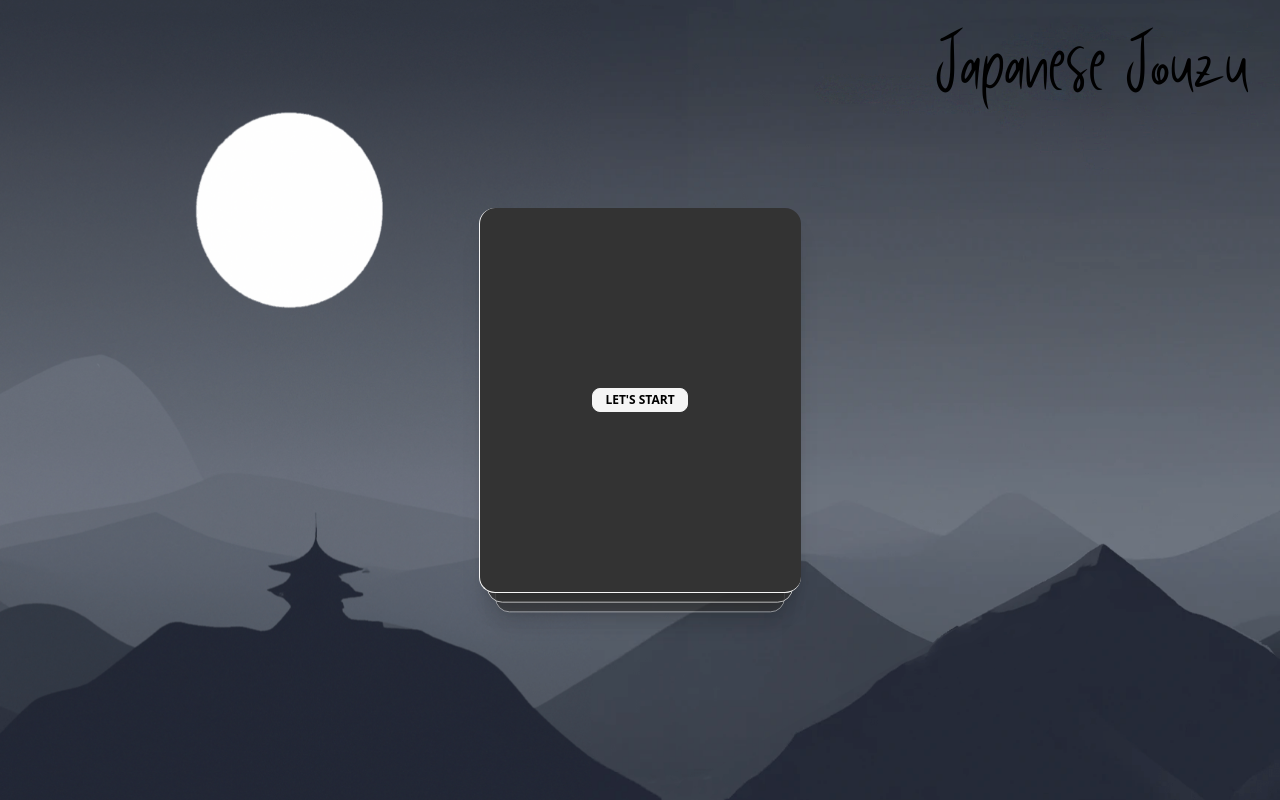
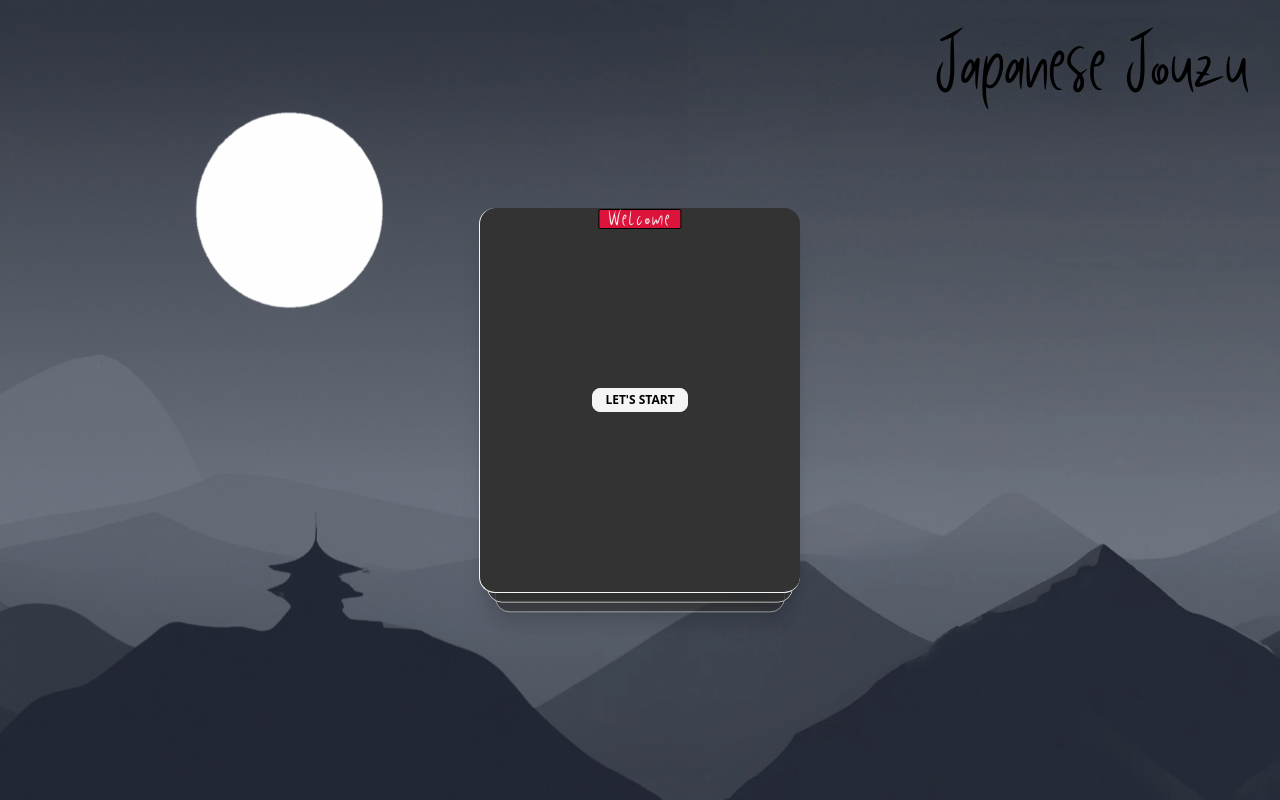
Before and after one commit to VICTORVICKIE/japanese-jouzu, a SvelteKit app: page / in a window 1280 px wide. Built offline with nearby package versions, Linux system fonts and the light colour scheme.

Commit message:
added: badge indicator

```diff
--- a/src/lib/components/KanaCard.svelte
+++ b/src/lib/components/KanaCard.svelte
@@ -1,11 +1,11 @@
 <script lang="ts">
     import { japanese } from '$lib/assets/data/kana'
     import Controller from '$lib/components/Controller.svelte'
-    import { get_kana, type State } from '$lib/utils'
+    import type { Kana, State } from '$lib/utils'
 
     export let state: State
     export let idx: number
-    let kana = get_kana(idx)
+    export let kana: Kana
     $: example = japanese[kana][idx]?.example ?? { word: '', romanji: '', meaning: '' }
 
     async function trigger_audio() {
@@ -30,7 +30,7 @@
                     <svelte:component
                         this={moji.default}
                         height="224"
-                        --visibilty={state.stroke_order}
+                        --visibility={state.stroke_order}
                     />
                     <!-- svelte-ignore empty-block -->
                     {#if state.autoplay_audio}
--- a/src/routes/+page.svelte
+++ b/src/routes/+page.svelte
@@ -2,7 +2,7 @@
     import About from '$lib/components/About.svelte'
     import KanaCard from '$lib/components/KanaCard.svelte'
     import Settings from '$lib/components/Settings.svelte'
-    import type { State } from '$lib/utils'
+    import { get_kana, type State } from '$lib/utils'
 
     let state: State = {
         start: false,
@@ -15,6 +15,7 @@
 
     let show_about = false
     let idx = 1
+    $: kana = get_kana(idx)
     const bg_class = 'lg:bg-[url("/images/bg.webp")] bg-[url("/images/bg-sm.webp")]'
 </script>
 
@@ -25,13 +26,27 @@
     <Settings bind:state bind:show_about />
     <div class="hero-content text-center">
         <div class="stack">
-            <div class="card bg-base-100 border-b border-l border-neutral shadow-xl">
-                {#if show_about}
-                    <About bind:show_about />
-                {:else}
-                    <KanaCard bind:state bind:idx />
-                {/if}
+            <div class="indicator">
+                <span
+                    class="indicator-item indicator-top text-xl indicator-center mt-[0.66rem] rounded-sm badge bg-primary border font-['wasabi'] tracking-widest border-black text-primary-content select-none"
+                >
+                    {#if state.start && !show_about}
+                        {kana.charAt(0).toUpperCase() + kana.slice(1)}
+                    {:else if show_about}
+                        About Us
+                    {:else}
+                        Welcome
+                    {/if}
+                </span>
+                <div class="card bg-base-100 border-b border-l border-neutral shadow-xl">
+                    {#if show_about}
+                        <About bind:show_about />
+                    {:else}
+                        <KanaCard bind:state bind:idx bind:kana />
+                    {/if}
+                </div>
             </div>
+
             <div class="card bg-base-100 border border-neutral shadow-xl">
                 <div class="card-body h-96 w-80" />
             </div>
```
